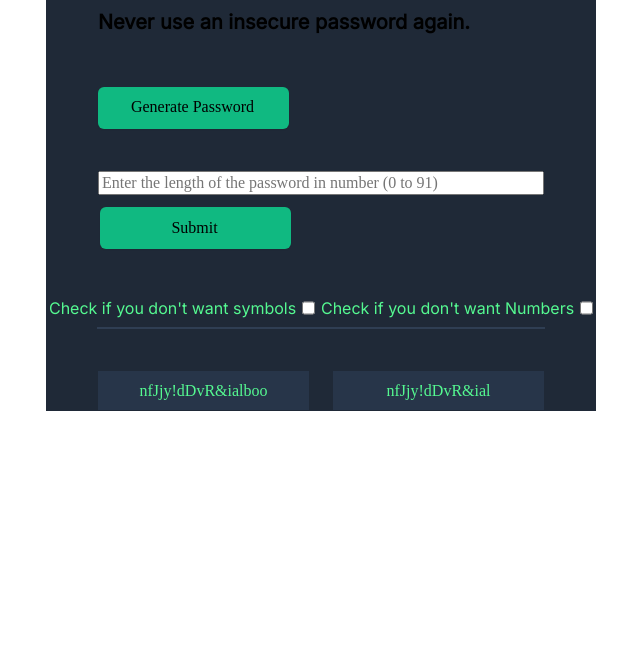
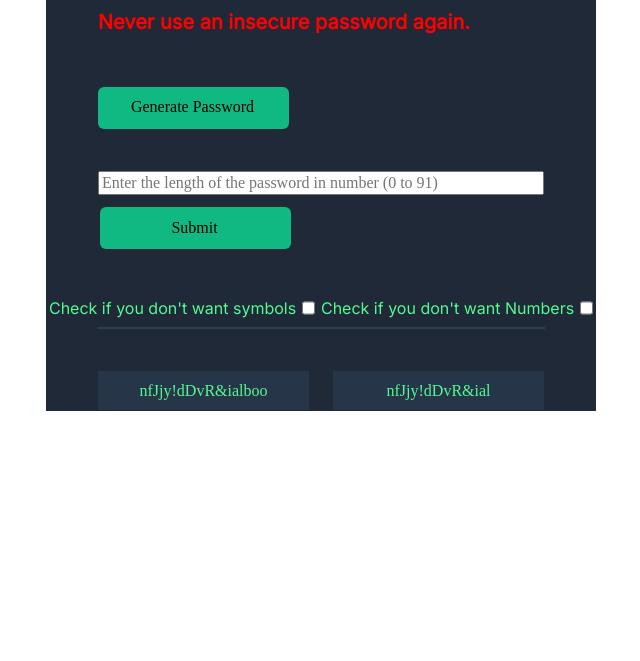
Before and after one commit to bobdeve/PasswordGenerator-app, a plain HTML site: page index.html in a window 1280 px wide. Shown: the part 139-800 px from the top of the page, without its empty margins (319-959 px from the left). Drawn offline with nearby package versions, Linux system fonts and the light colour scheme.

Commit message:
change paragraph color

```diff
--- a/index.css
+++ b/index.css
@@ -38,7 +38,7 @@ h3{
 }
 
 #pra{
-  color: #D5D4D8;
+  color: red;
   font-weight: bold;
 }
 p{
@@ -228,5 +228,5 @@ label{
  }
 
 .light-theme ,#pra,h1,p,hr{
-    color: #000;
+    color: red;
 }
```
